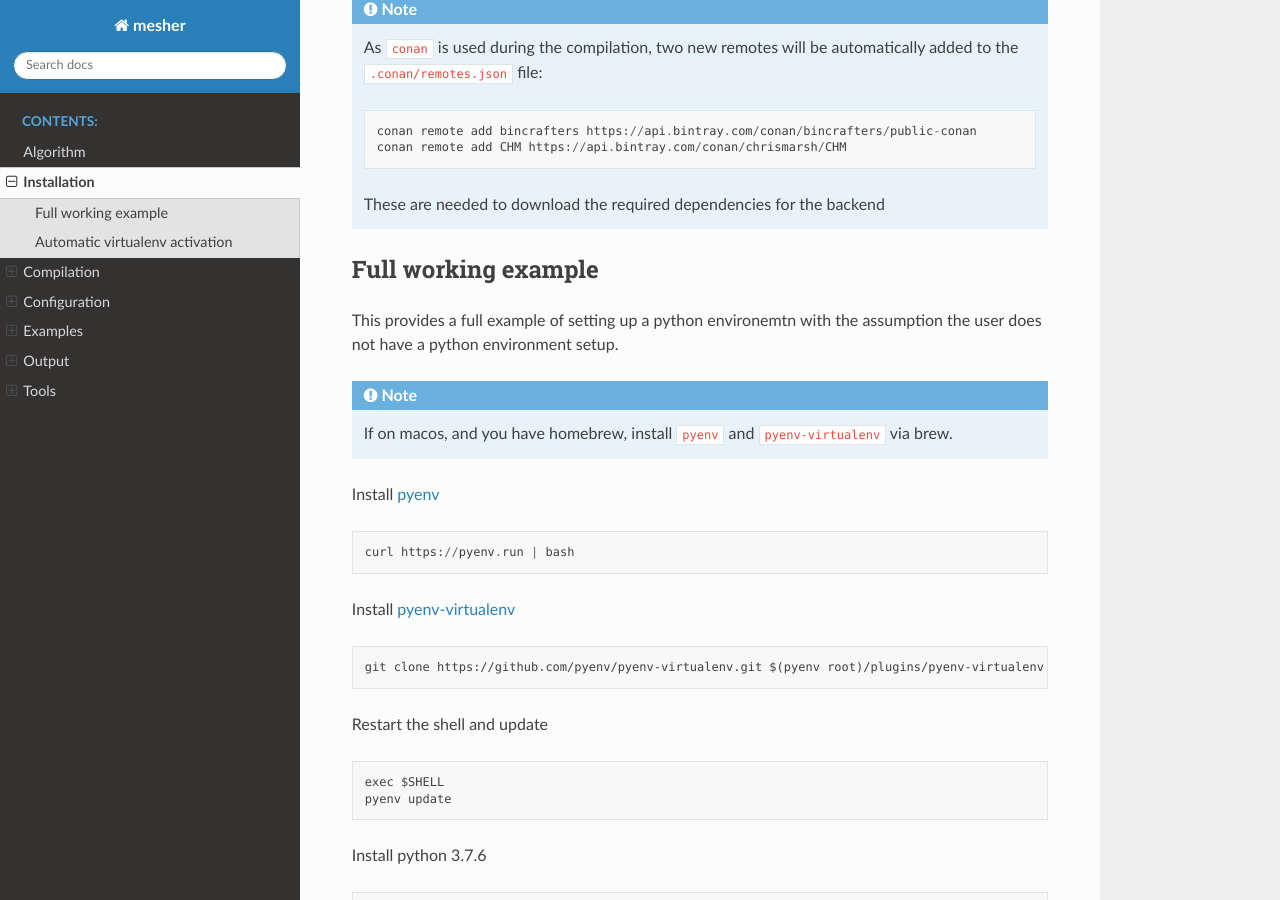
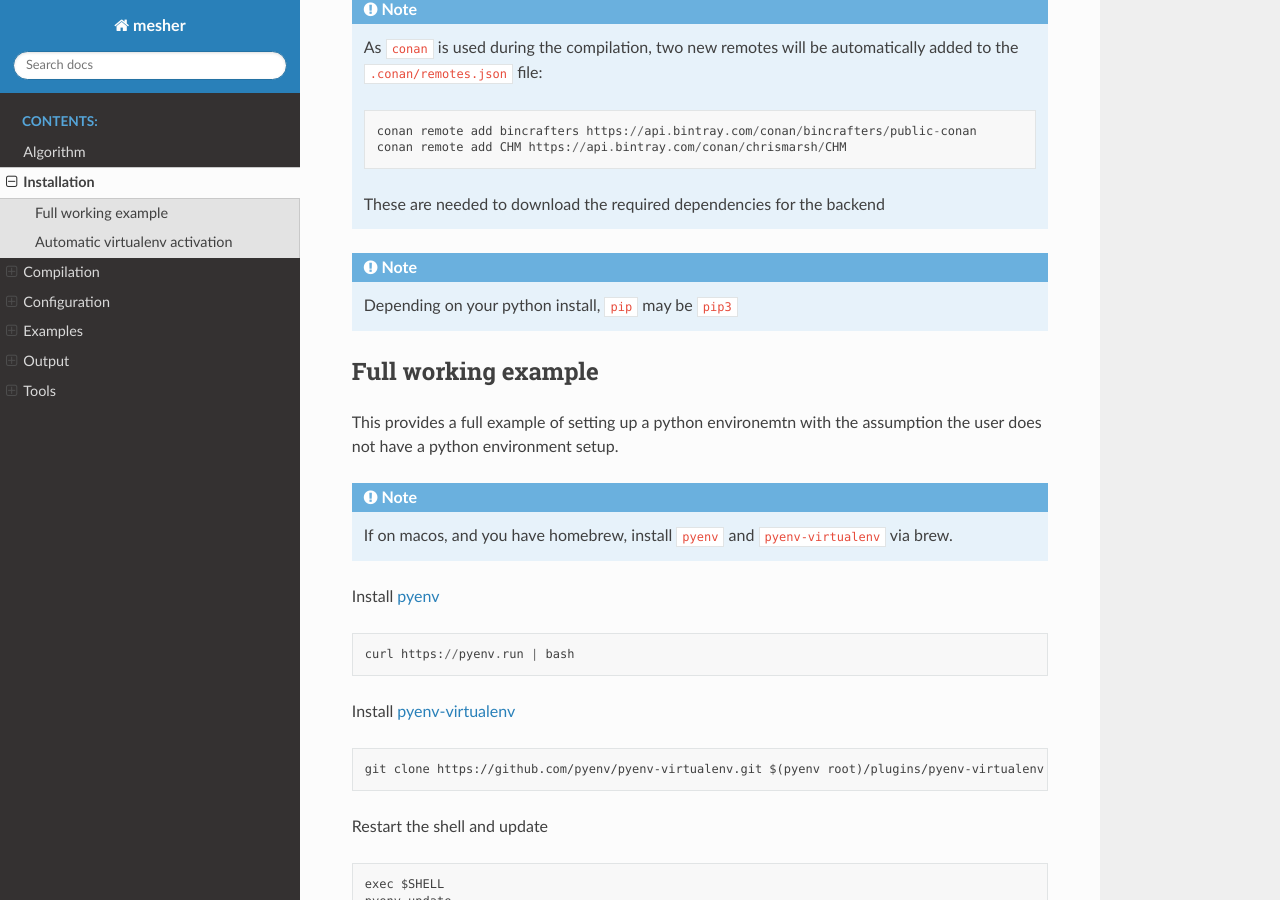
Before and after one commit to Chrismarsh/mesher, a Sphinx documentation site: the page built from docs/source/installation.rst, in a window 1280 px wide and 900 px high, scrolled down 600 px. Built offline with Sphinx 7.4.7 and the Read the Docs theme 2.0.0, drawn with Linux system fonts in a browser that asks for light colours.

Commit message:
note on pip3

```diff
--- a/docs/source/installation.rst
+++ b/docs/source/installation.rst
@@ -29,6 +29,8 @@ Consider using the `pyenv <https://github.com/pyenv/pyenv>`_ python version mana
 
    These are needed to download the required dependencies for the backend
 
+.. note::
+   Depending on your python install, ``pip`` may be ``pip3``
 
 Full working example
 **********************
```
